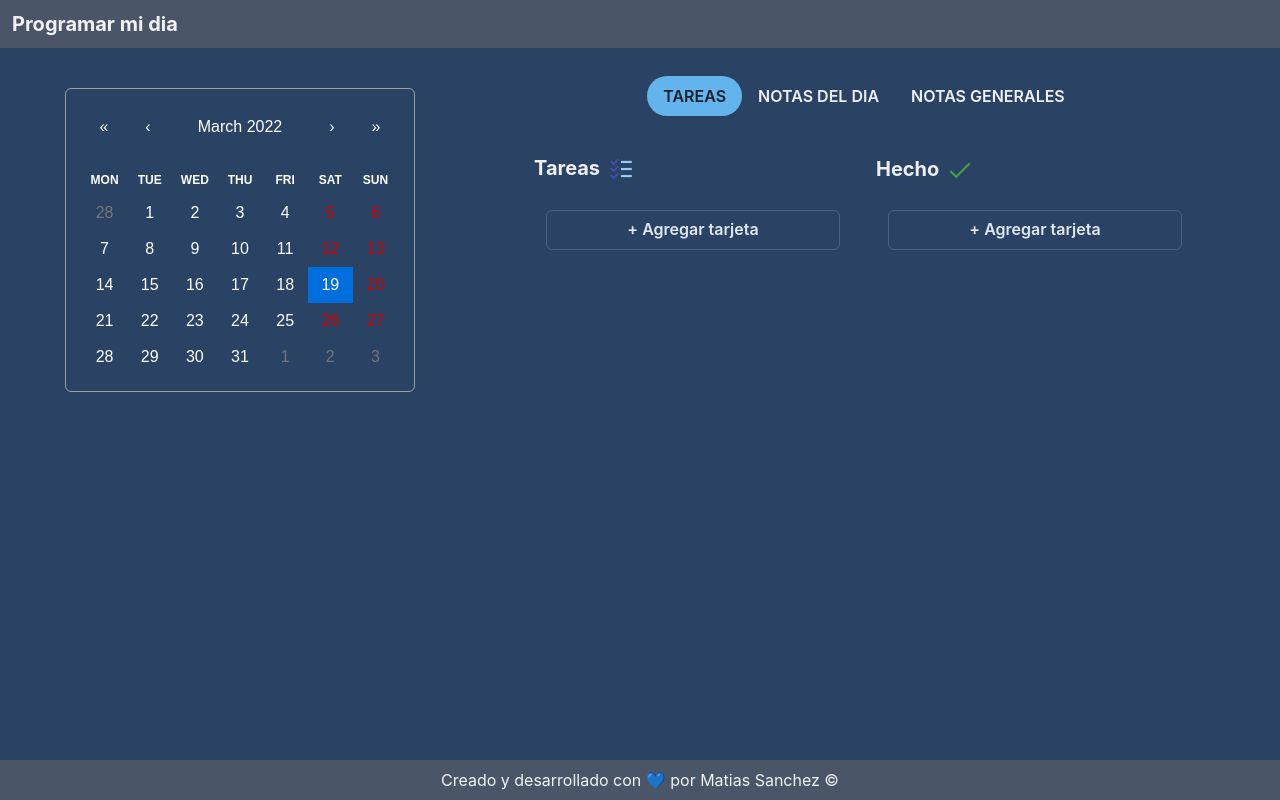
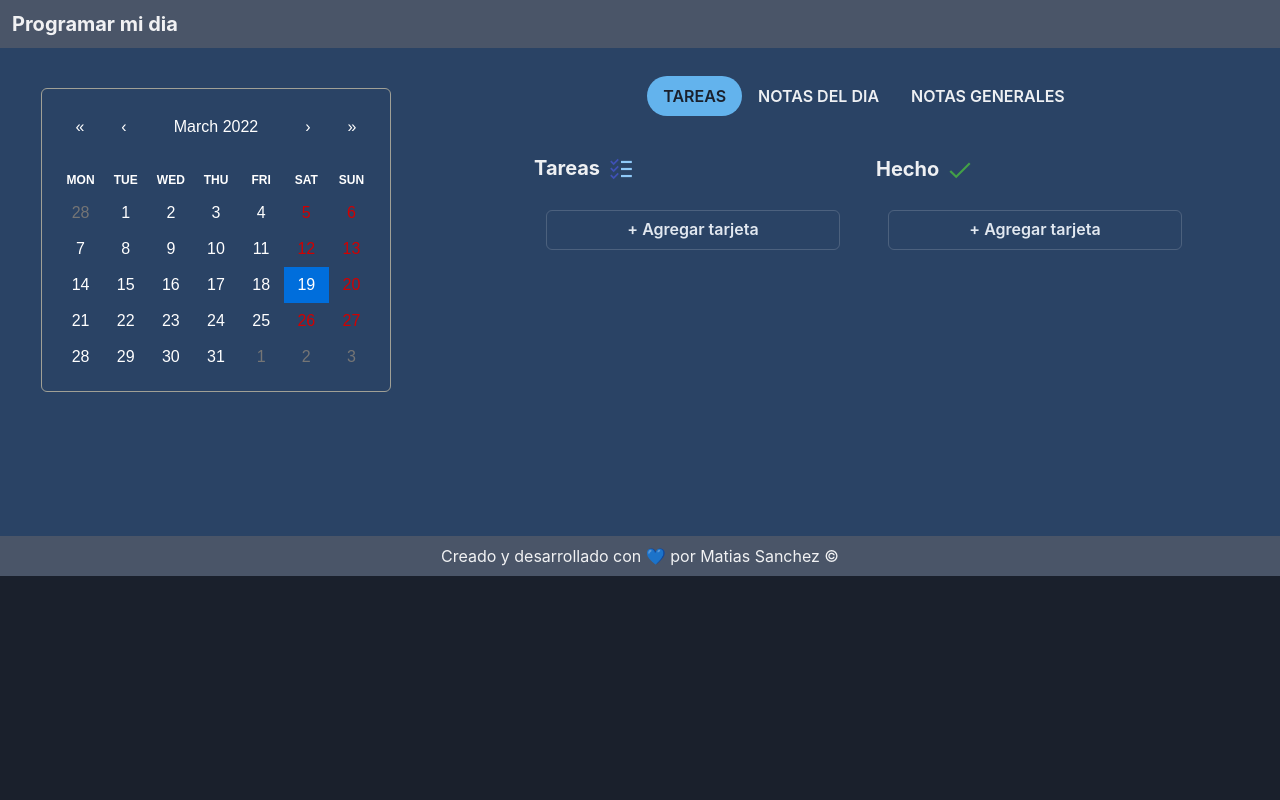
Before and after one commit to matiassanchez12/todoapp, a Next.js app: page / in a window 1280 px wide. Built offline with nearby package versions, Linux system fonts and the light colour scheme.

Commit message:
other ch43

```diff
--- a/components/tabs/index.js
+++ b/components/tabs/index.js
@@ -1,5 +1,5 @@
 import React from "react";
-import { Stack, Tab, TabList, TabPanel, TabPanels, Tabs as TabsChakra } from "@chakra-ui/react";
+import { Box, Stack, Tab, TabList, TabPanel, TabPanels, Tabs as TabsChakra } from "@chakra-ui/react";
 import List from "../list";
 import Calendar from "../calendar";
 import GeneralNotes from "../notes/General";
@@ -12,21 +12,31 @@ function Tabs() {
   React.useEffect(() => onChange(new Date()), []);
 
   return (
+    <Box w="100%" marginTop="0px !important">
       <Stack
+        bg="blue.800"
+        flexFlow="row wrap"
         flexDirection="row"
-      flexFlow="row wrap"
-      bg="blue.800"
         justifyContent="center"
         gap={4}
-      paddingInline={6}
         flex={1}
         alignItems="start"
-      marginTop="0px !important"
+        w="100%"
       >
-      <Stack p={4} flex={1} h="100%" alignItems="center" justifyContent="center">
+        <Stack p={4} flex={1} w="100%" h="100%" alignItems="center" justifyContent="center">
           <Calendar value={value} onChange={onChange} />
         </Stack>
-      <TabsChakra p={5} variant="solid-rounded" minH={480} align="center" display="flex" flex={2} flexDirection="column" gap={6}>
+        <TabsChakra
+          p={5}
+          variant="solid-rounded"
+          w="100%"
+          minH={480}
+          align="center"
+          display="flex"
+          flex={2}
+          flexDirection="column"
+          gap={6}
+        >
           <TabList>
             <Tab>TAREAS</Tab>
             <Tab>NOTAS DEL DIA</Tab>
@@ -45,6 +55,7 @@ function Tabs() {
           </TabPanels>
         </TabsChakra>
       </Stack>
+    </Box>
   );
 }
 
```
Lines whose indentation alone changed are shown as unchanged.
